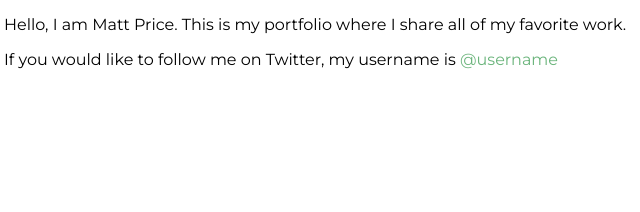
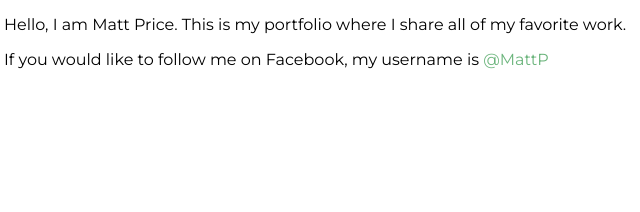
Before and after one commit to yamaha5ap/portfolio, a plain HTML site: page about.html in a window 1280 px wide. Shown: the part 219-431 px from the top of the page, 363-1003 px from the left. Drawn offline with Linux system fonts and the light colour scheme.

Commit message:
tweeked the about

```diff
--- a/about.html
+++ b/about.html
@@ -41,7 +41,7 @@
             <h3>About</h3>
             <!-- about paragraph -->
             <p>Hello, I am Matt Price. This is my portfolio where I share all of my favorite work.</p>
-            <p>If you would like to follow me on Twitter, my username is <a href="http://www.twitter.com" target="_blank">@username</a></p>
+            <p>If you would like to follow me on Facebook, my username is <a href="http://www.facebook.com" target="_blank">@MattP</a></p>
         </section>
     </div>
     <!-- START OF FOOTER -->
```
